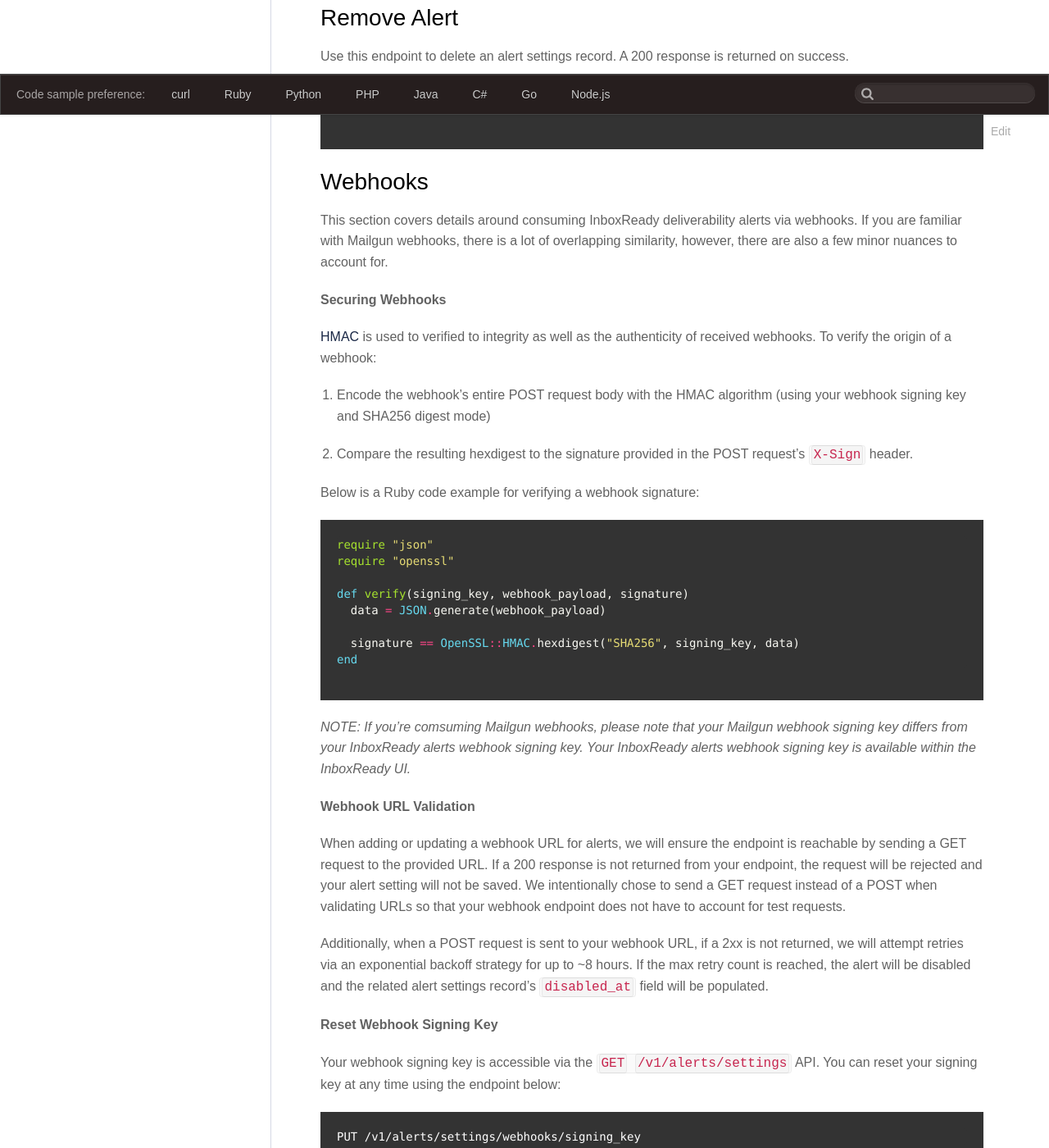
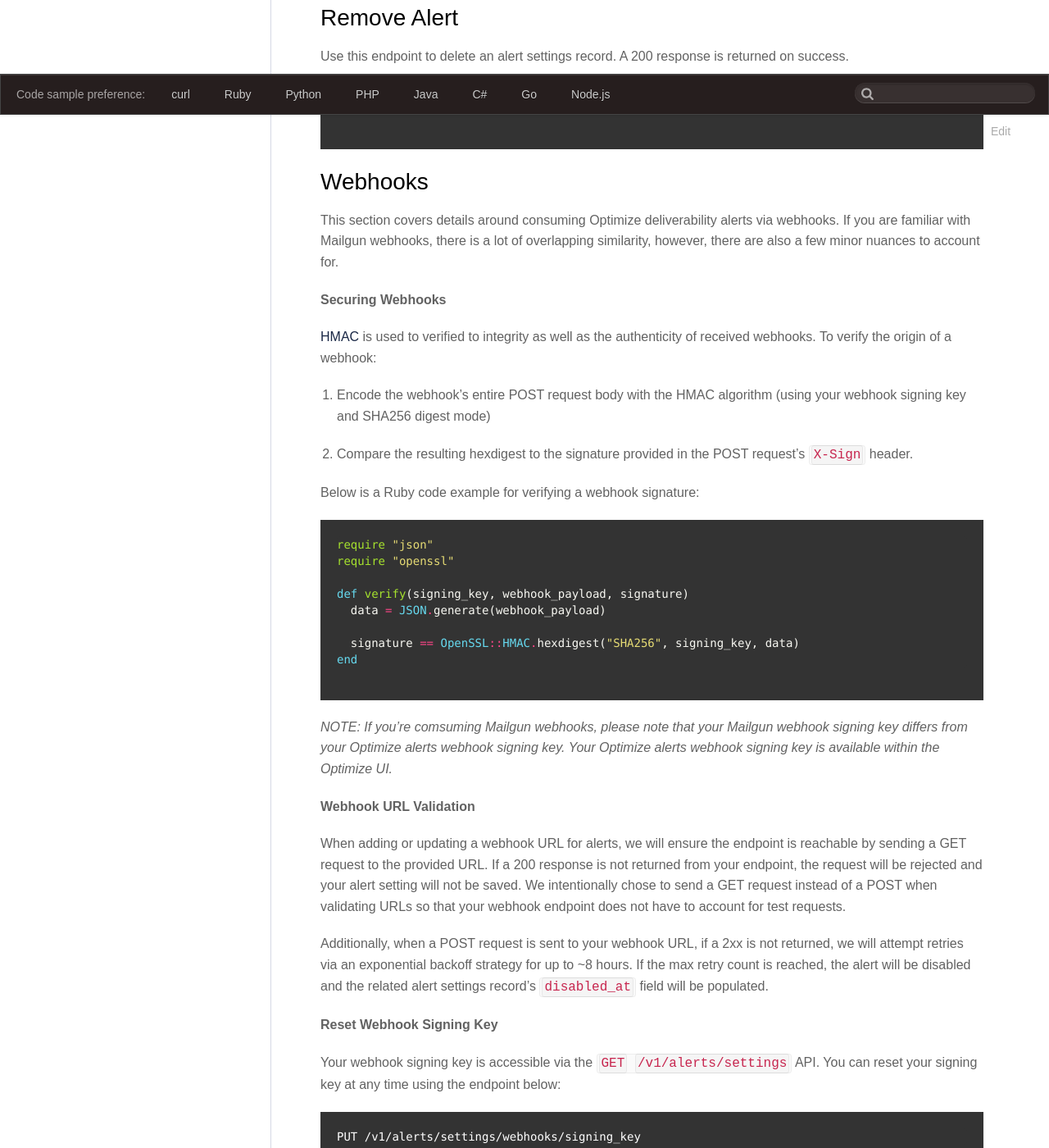
Before and after one commit to mailgun/documentation, a Sphinx documentation site: the page built from source/api-deliverability-alerts.rst, in a window 1280 px wide and 1400 px high, scrolled down 5267 px. Shown: the whole window at 82% size. Built offline with Sphinx 7.4.7, drawn with Linux system fonts in a browser that asks for light colours; a script that is not in the unit is left out; comment, search, counter and statistics services are not loaded; some of the changed text lies outside the part shown.

Commit message:
Update api-deliverability-alerts.rst
Changed InboxReady to Optimize

```diff
--- a/source/api-deliverability-alerts.rst
+++ b/source/api-deliverability-alerts.rst
@@ -3,7 +3,7 @@
 Alerts
 ======
 
-This section describes our RESTful API for alert configuration for InboxReady
+This section describes our RESTful API for alert configuration for Optimize (formerly InboxReady)
 products.
 
 
@@ -227,7 +227,7 @@
 Webhooks
 --------
 
-This section covers details around consuming InboxReady deliverability alerts via webhooks.
+This section covers details around consuming Optimize deliverability alerts via webhooks.
 If you are familiar with Mailgun webhooks, there is a lot of overlapping similarity, however,
 there are also a few minor nuances to account for.
 
@@ -254,8 +254,8 @@
 
 
 *NOTE: If you're comsuming Mailgun webhooks, please note that your Mailgun webhook signing key
-differs from your InboxReady alerts webhook signing key. Your InboxReady alerts webhook signing key
-is available within the InboxReady UI.*
+differs from your Optimize alerts webhook signing key. Your Optimize alerts webhook signing key
+is available within the Optimize UI.*
 
 .. _HMAC: https://en.wikipedia.org/wiki/HMAC
 
```
